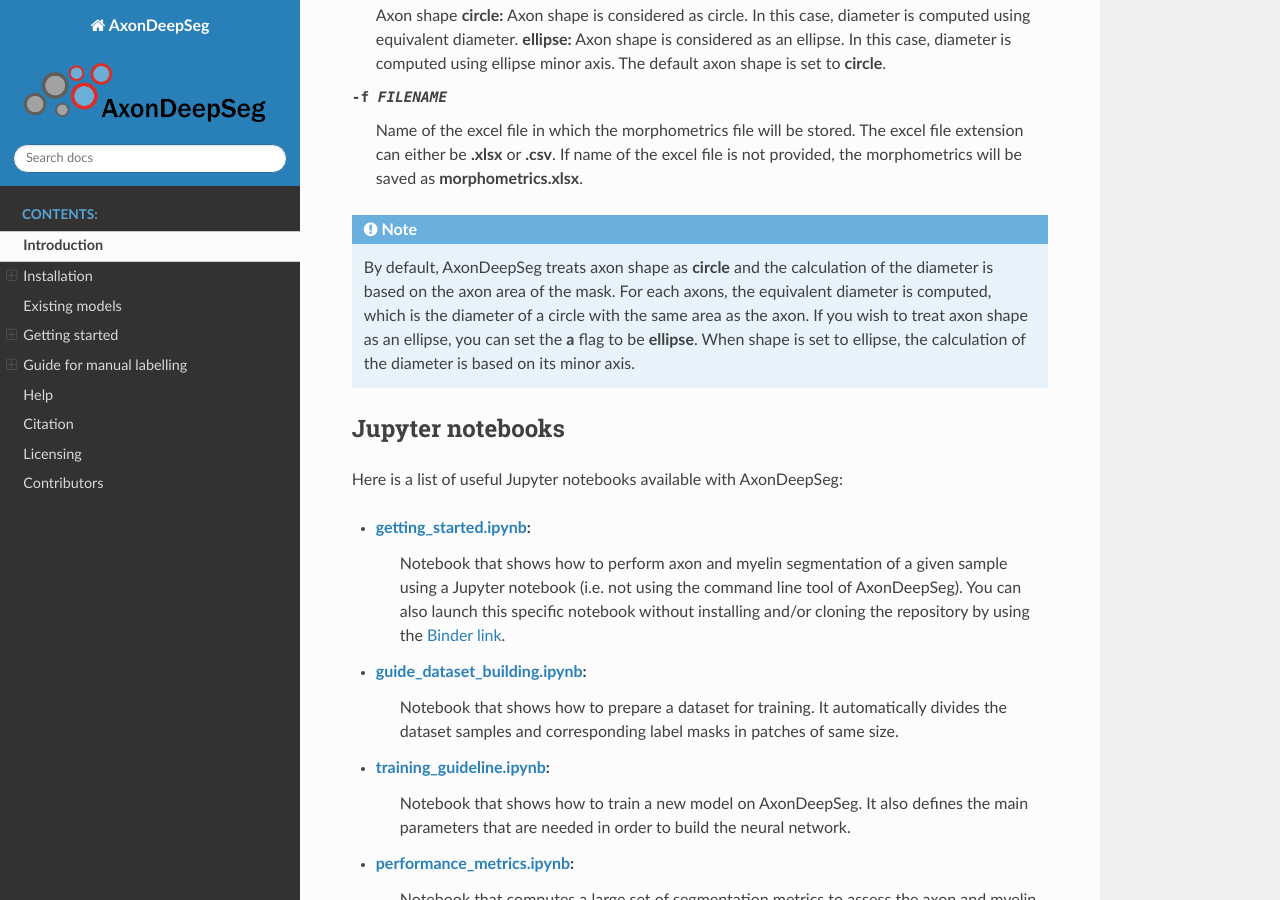
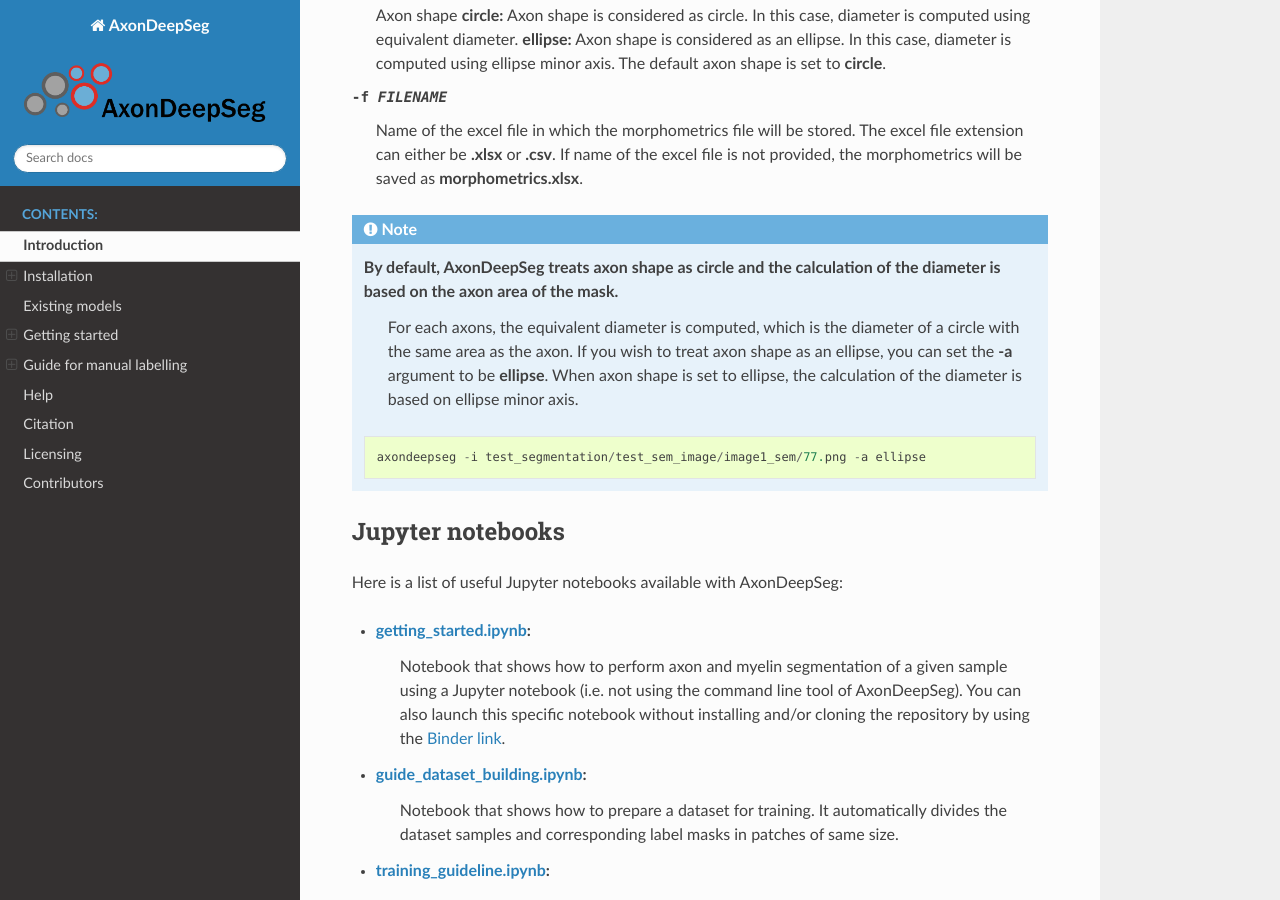
Before and after one commit to axondeepseg/axondeepseg, a Sphinx documentation site: the page built from docs/source/documentation.rst, in a window 1280 px wide and 900 px high, scrolled down 11444 px. Built offline with Sphinx 7.4.7 and the Read the Docs theme 2.0.0, drawn with Linux system fonts in a browser that asks for light colours.

Commit message:
Add CLI in the NOTE section so that user can better understand the behaviour

```diff
--- a/docs/source/documentation.rst
+++ b/docs/source/documentation.rst
@@ -347,9 +347,11 @@
 
 .. NOTE :: By default, AxonDeepSeg treats axon shape as **circle** and the calculation of the diameter is based on the axon area of the mask.
            For each axons, the equivalent diameter is computed, which is the diameter of a circle with the same area as the axon.
-           If you wish to treat axon shape as an ellipse, you can set the **a** flag to be **ellipse**.
-           When shape is set to ellipse, the calculation of the diameter is based on its minor axis.
+           If you wish to treat axon shape as an ellipse, you can set the  **-a** argument to be **ellipse**.
+           When axon shape is set to ellipse, the calculation of the diameter is based on ellipse minor axis.
+        ::
 
+            axondeepseg -i test_segmentation/test_sem_image/image1_sem/77.png -a ellipse
 
 
 Jupyter notebooks
```
